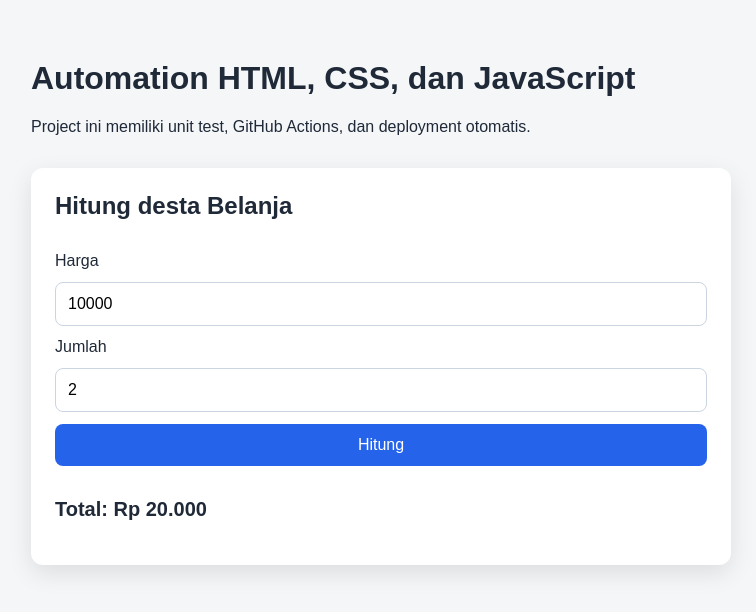
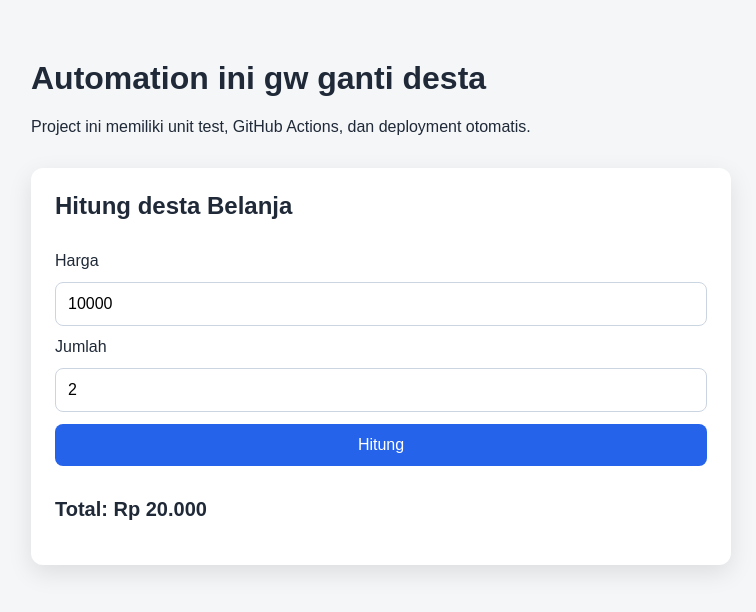
Before and after one commit to destardianto94-lang/automation-test, a website with bundled scripts: page index.html in a window 1280 px wide. Shown: the whole page, without its empty margins (259-1015 px from the left). Built offline with nearby package versions, Linux system fonts and the light colour scheme.

Commit message:
2nd commit

```diff
--- a/index.html
+++ b/index.html
@@ -11,7 +11,7 @@
 
   <body>
     <main class="container">
-      <h1>Automation HTML, CSS, dan JavaScript</h1>
+      <h1>Automation ini gw ganti desta</h1>
 
       <p>
         Project ini memiliki unit test, GitHub Actions, dan deployment otomatis.
```
